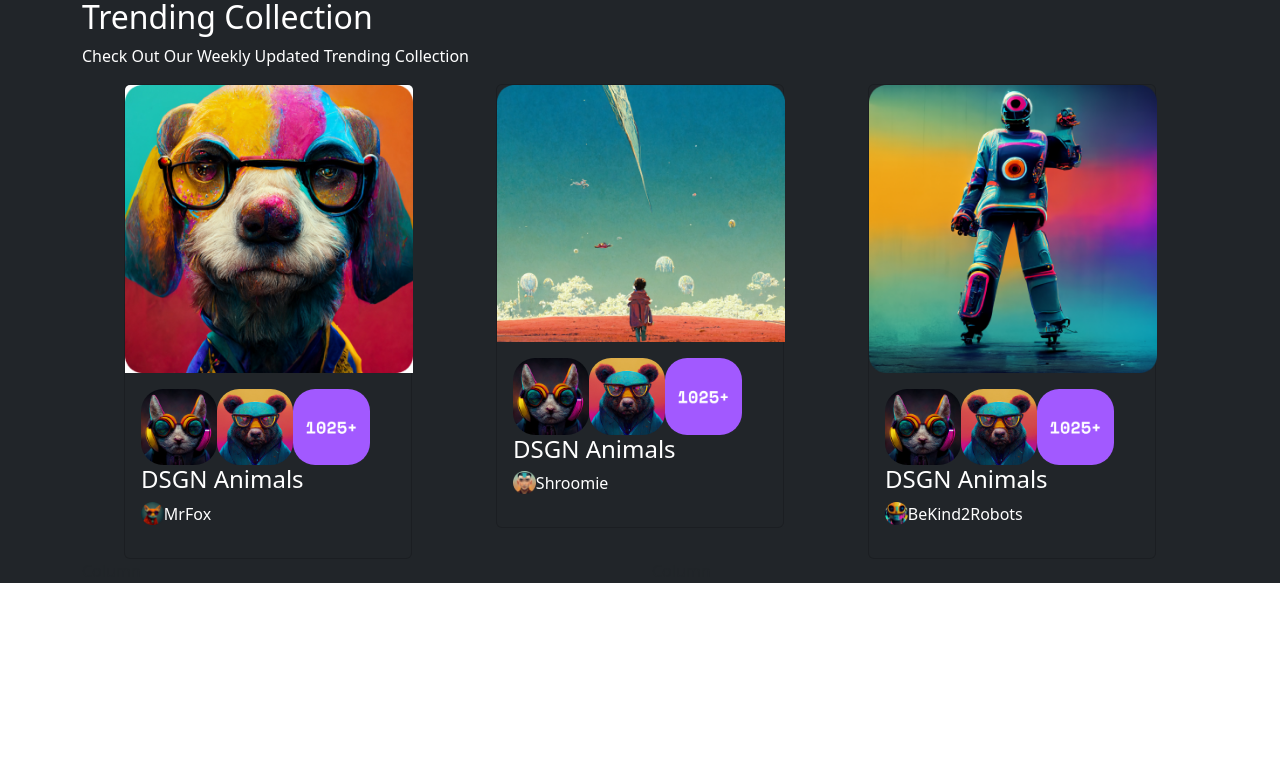
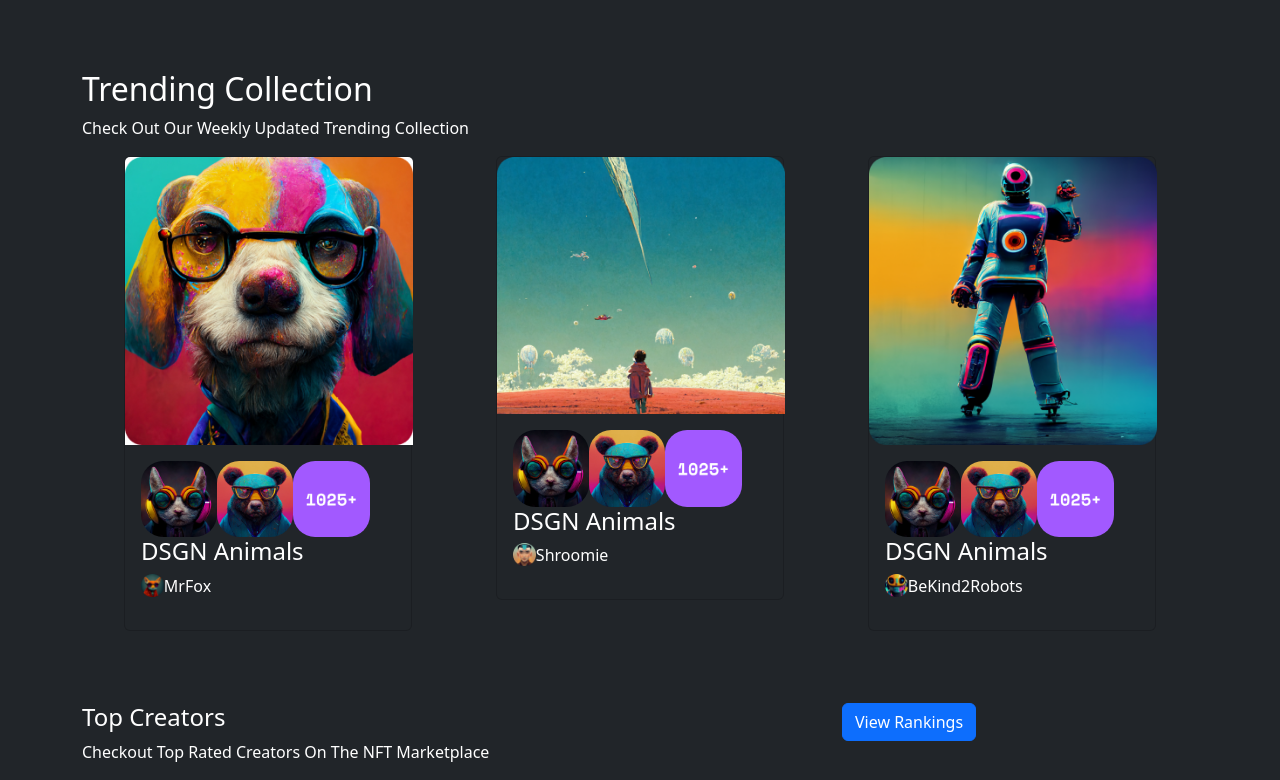
Before and after one commit to muzammilpro/NFT_Landing_Page_in_React.js, a React (Create React App) app: page / in a window 1280 px wide. Shown: the part 352-1132 px from the top of the page. Before the commit the page ends 935 px from the top, so only its background shows below. Built offline with nearby package versions, Linux system fonts and the light colour scheme.

Commit message:
Do Some Changes

```diff
--- a/src/Components/TopCreators/TopCreators.js
+++ b/src/Components/TopCreators/TopCreators.js
@@ -4,11 +4,12 @@ export default function TopCreators() {
     return (
         <div className="container">
             <div className="row">
-                <div className="col">
-                    Column
+                <div className="col col-8">
+                    <h4 className='text-white'> Top Creators</h4>
+                    <p className='text-white'>Checkout Top Rated Creators On The NFT Marketplace</p>
                 </div>
                 <div className="col">
-                    Column
+                <button type="button" className="btn btn-primary"><i className="far fa-rocket"></i>View Rankings</button> <br />
                 </div>
 
             </div>
--- a/src/Components/TopCreatorsCards/TopCreatorsCards.js
+++ b/src/Components/TopCreatorsCards/TopCreatorsCards.js
@@ -2,7 +2,7 @@ import React from 'react'
 
 export default function TopCreatorsCards() {
     return (
-        <div className="card" style="width: 18rem;">
+        <div className="card" style={{width: "18rem"}}>
             <img src="..." className="card-img-top" alt="..." />
                 <div className="card-body">
                     <p className="card-text">Some quick example text to build on the card title and make up the bulk of the card's content.</p>
--- a/src/Pages/HomePage.js
+++ b/src/Pages/HomePage.js
@@ -8,7 +8,9 @@ export default function HomePage() {
         <div>
             <NavBar />
             <MainHeader />
+            <br /> <br /> <br />
             <TrendingCollection />
+            <br /> <br /> <br />
             <TopCreators />
         </div>
     )
```
